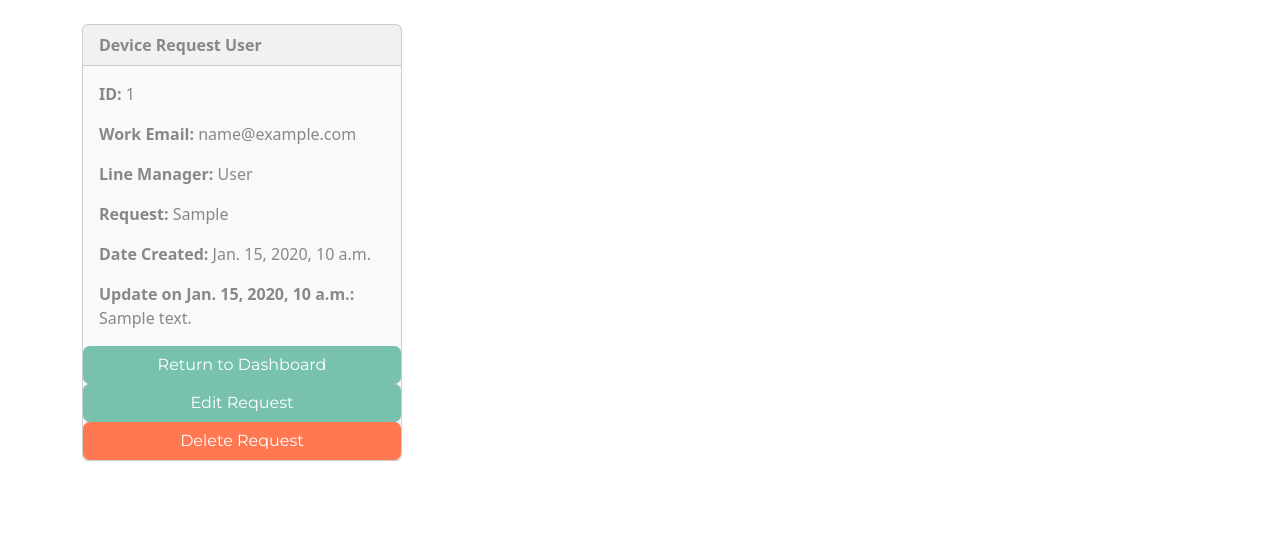
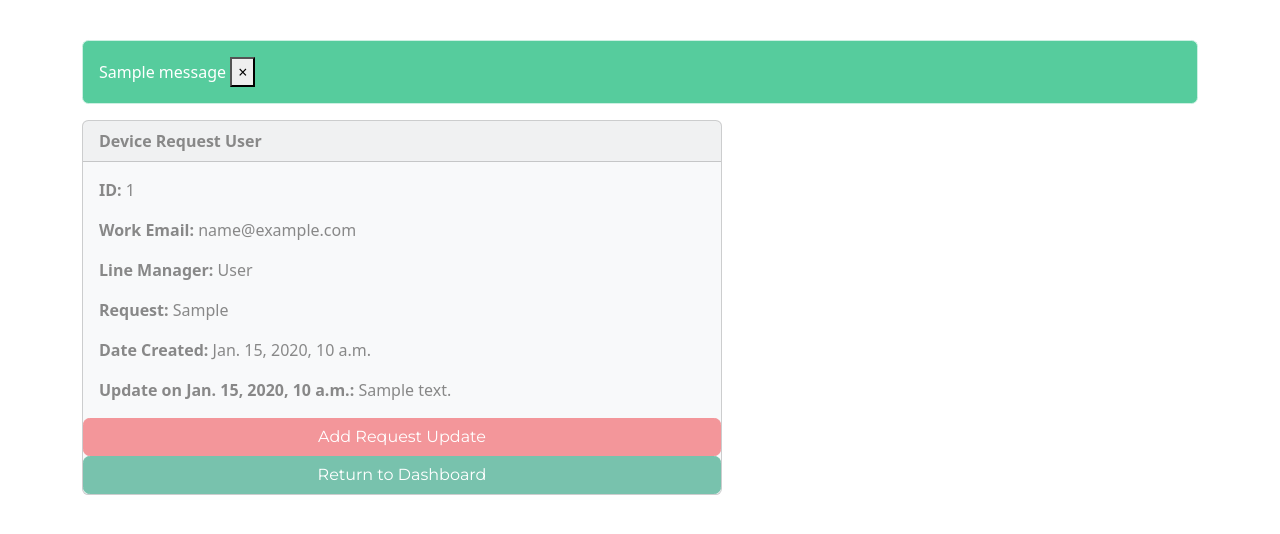
Before and after one commit to zebz2u4u/QA_softwareAgile, a Django app: page /request/1 in a window 1280 px wide. Shown: the part 56-590 px from the top of the page. Run offline with Django 5.2, Linux system fonts and the light colour scheme; a user stored in the database is signed in; tables that the repository leaves empty hold one stand-in row (values such as "Sample post"); one stand-in notice (Sample message) is shown.

Commit message:
Enhanced Features
Spereate views for admin and regular users
Allow admin to update on requests

```diff
--- a/crud_app/webapp/templates/webapp/admin-dashboard.html
+++ b/crud_app/webapp/templates/webapp/admin-dashboard.html
@@ -6,9 +6,9 @@
     {% for req in all_requests %}
     <li>
         Request ID: {{ req.id }} | Requested by: {{ req.employee.user.username }}
-        <a href="{% url 'admin-updates' req.id %}">ADD Request Update</a>
-    </li>
+        - <a href="{% url 'view-request' req.id %}">View Request</a> |
+        <a href="{% url 'admin-updates' req.id %}">Add Request Update</a> |
+   </li>
     {% endfor %}
 </ul>
-
 {% endblock %}
--- a/crud_app/webapp/templates/webapp/base.html
+++ b/crud_app/webapp/templates/webapp/base.html
@@ -5,7 +5,7 @@
 <html>
 
     <head>
-        <meta charset=""utf-8">
+        <meta charset="utf-8">
         <meta name="viewport" content="width=device-width, initial-scale=1"> <!-- used to ensure responsiveness on mobile devices -->
         <title> Log-it </title>
         <link rel="stylesheet" type="text/css" href="https://bootswatch.com/5/minty/bootstrap.min.css">
@@ -13,19 +13,27 @@
     </head>
 
     <body>
-        <!-- will have to create navbar -->
+        <!-- Navbar -->
         {% include 'webapp/navbar.html' %}
 
         <div class="container">
+            <br>
+            <!-- Notifications -->
+            {% if messages %}
+                <div class="mt-3">
+                    {% for message in messages %}
+                        <div class="alert alert-{{ message.tags }} alert-dismissible fade show" role="alert">
+                            {{ message }}
+                            <button type="button" class="close" data-dismiss="alert" aria-label="Close">
+                                <span aria-hidden="true">&times;</span>
+                            </button>
+                        </div>
+                    {% endfor %}
+                </div>
+            {% endif %}
 
-            <br>
-
-            <!-- notifs-->
-
+            <!-- Main Content -->
             {% block content %}
-
-
-
             {% endblock %}
         </div>
 
--- a/crud_app/webapp/templates/webapp/view-record.html
+++ b/crud_app/webapp/templates/webapp/view-record.html
@@ -1,7 +1,7 @@
 {% extends 'webapp/base.html' %}
 
 {% block content %}
-<div class="card bg-light mb-3" style="max-width: 20rem;">
+<div class="card bg-light mb-3" style="max-width: 40rem;">
     <div class="card-header">
         <strong>{{ request.get_request_type_display }}</strong>
         <strong>{{ request.employee.fullName }}</strong>
@@ -20,14 +20,19 @@
         <p><strong>Request:</strong> {{ request.request }}</p>
         <p><strong>Date Created:</strong> {{ request.dateCreated }}</p>
         {% for update in request.updates.all %}
-    <div>
-        <strong>Update on {{ update.update_date }}:</strong> {{ update.update_text }}
-    </div>
-    {% endfor %}
+            <div>
+                <strong>Update on {{ update.update_date }}:</strong> {{ update.update_text }}
+            </div>
+        {% endfor %}
     </div>
 
-    <a href="{% url 'dashboard' %}" class="btn btn-primary">Return to Dashboard</a>
-    <a href="{% url 'update-record' request.id %}" class="btn btn-primary">Edit Request</a>
-    <a href="{% url 'delete-record' request.id %}" class="btn btn-danger">Delete Request</a>
+    {% if not isAdmin %}
+        <a href="{% url 'update-record' request.id %}" class="btn btn-primary">Edit Request</a>
+        <a href="{% url 'delete-record' request.id %}" class="btn btn-danger" onclick="return confirm('Are you sure you want to delete this request?');">Delete Request</a>
+    {% else %}
+    <a href="{% url 'admin-updates' request.id %}" class="btn btn-secondary">Add Request Update</a>
+    {% endif %}
+
+    <a href="{% if isAdmin %}{% url 'admin-dashboard' %}{% else %}{% url 'dashboard' %}{% endif %}" class="btn btn-primary">Return to Dashboard</a>
 </div>
 {% endblock %}
--- a/crud_app/webapp/views.py
+++ b/crud_app/webapp/views.py
@@ -5,6 +5,7 @@ from django.contrib.admin.views.decorators import staff_member_required
 from django.contrib.auth import authenticate, login as auth_login
 from django.contrib.auth.decorators import login_required
 from .models import Request, Employee, RequestUpdate
+from django.contrib import messages
 
 def homePage(request):
 
@@ -15,6 +16,7 @@ def register(request):
         form = CreateUserForm(request.POST)
         if form.is_valid():
             form.save()
+            messages.success(request, "You're registered!")
             return redirect('login')  # Assuming you have a 'login' url name
     else:
         form = CreateUserForm()
@@ -72,6 +74,7 @@ def adminUpdateRequest(request, pk):
             update = form.save(commit=False)
             update.request = requestID
             update.save()
+            messages.success(request, "Request update sent")
             return redirect("admin-dashboard")
     else:
         form = RequestUpdateForm()
@@ -92,6 +95,7 @@ def createRecord(request):
                 employee = request.user.employee
                 request_instance.employee = employee
                 request_instance.save()
+                messages.success(request, "Record created successfully.")
                 return redirect("dashboard")
             except Employee.DoesNotExist:
                 form.add_error(None, "Employee profile not found for the user.")
@@ -109,6 +113,7 @@ def updateRecord(request, pk):
         form = UpdateRequest(request.POST, instance=requestId)
         if form.is_valid():
             form.save()
+            messages.success(request, "Request updated successfully.")
             return redirect("dashboard")
     context = {'form': form}
     return render(request, "webapp/update-record.html", context=context)
@@ -116,15 +121,22 @@ def updateRecord(request, pk):
 @login_required(login_url='login')
 def viewRecord(request, pk):
     requestId = Request.objects.get(id=pk)
-    context = {'request': requestId}
+    isAdmin = request.user.is_staff
+    context = {'request': requestId, 'isAdmin': isAdmin}
     return render(request, "webapp/view-record.html", context=context)
 
 @login_required(login_url='login')
 def deleteRecord(request, pk):
     requestId = Request.objects.get(id=pk)
-    requestId.delete()
-    return redirect("dashboard")
+
+    if request.method == "POST":
+        requestId.delete()
+        messages.success(request, "Request deleted successfully.")
+        return redirect("dashboard")
+    else:
+        return render(request, "webapp/confirm-delete.html", {'request': requestId})
 
 def logout(request):
     auth.logout(request)
+    messages.success(request, "See you soon!")
     return redirect("login")
```
Also changed, not shown: crud_app/webapp/templates/webapp/confirm-delete.html (added, +13 -0 lines).
